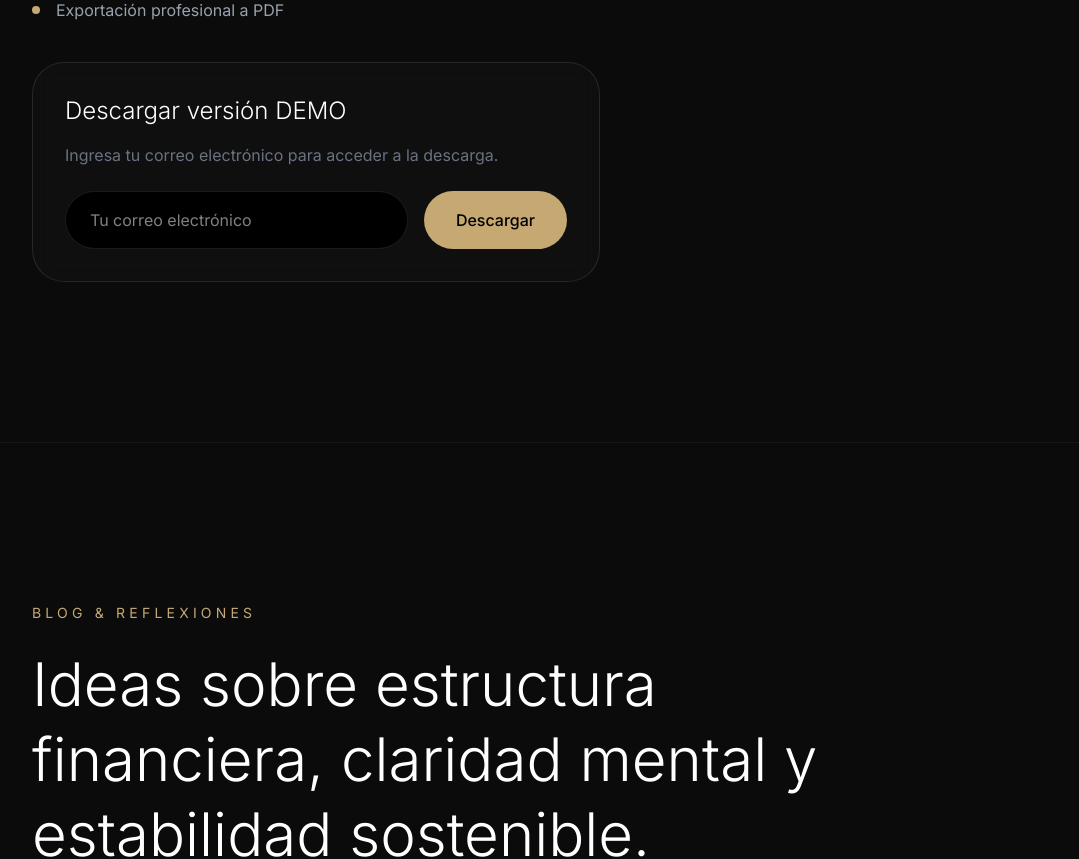
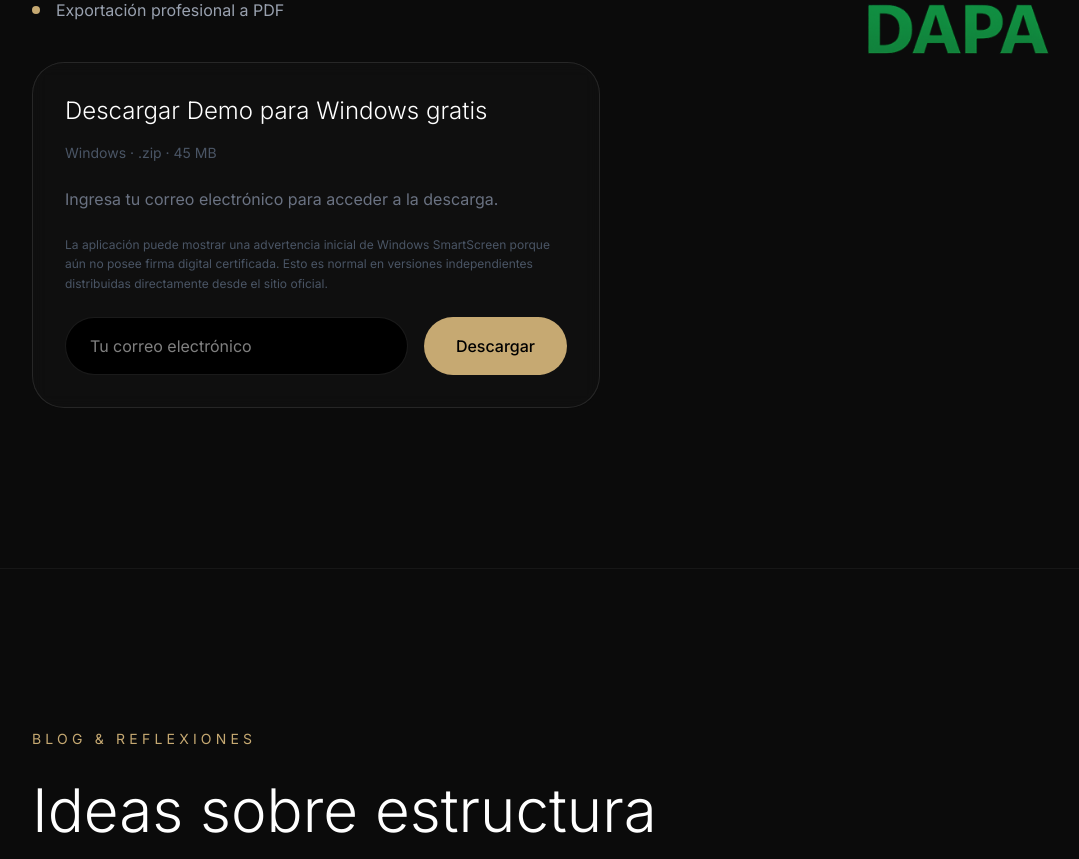
Before and after one commit to finanzassmartia2025/richard-couget-web, a Next.js app: page / in a window 1280 px wide. Shown: the part 4792-5651 px from the top of the page, without its empty margins (0-1079 px from the left). Built offline with nearby package versions, Linux system fonts and the light colour scheme; no server answers.

Commit message:
Mejoras web

```diff
--- a/components/AppSection.tsx
+++ b/components/AppSection.tsx
@@ -32,7 +32,7 @@ export default function AppSection() {
       setEmail("");
 
       // DESCARGA AUTOMÁTICA
-      window.location.href = "/finanzas-dapa-demo.exe";
+      window.location.href = "/finanzas-dapa-demo.zip";
     }
 
     setLoading(false);
@@ -106,11 +106,19 @@ export default function AppSection() {
           <div className="border border-white/10 rounded-[2rem] p-8 bg-white/[0.02] backdrop-blur-sm">
 
             <h3 className="text-2xl font-light mb-4">
-              Descargar versión DEMO
+              Descargar Demo para Windows gratis
             </h3>
+            <p className="text-sm text-gray-600 mb-6">
+              Windows · .zip · 45 MB
+            </p>
 
             <p className="text-gray-500 mb-6">
               Ingresa tu correo electrónico para acceder a la descarga.
+            </p>
+            <p className="text-xs text-gray-600 leading-relaxed mb-6">
+              La aplicación puede mostrar una advertencia inicial de Windows SmartScreen
+              porque aún no posee firma digital certificada. Esto es normal en versiones
+              independientes distribuidas directamente desde el sitio oficial.
             </p>
 
             <div className="flex flex-col sm:flex-row gap-4">
```
Also changed, not shown: 1 other file (tests, documents, lock files or other folders).
